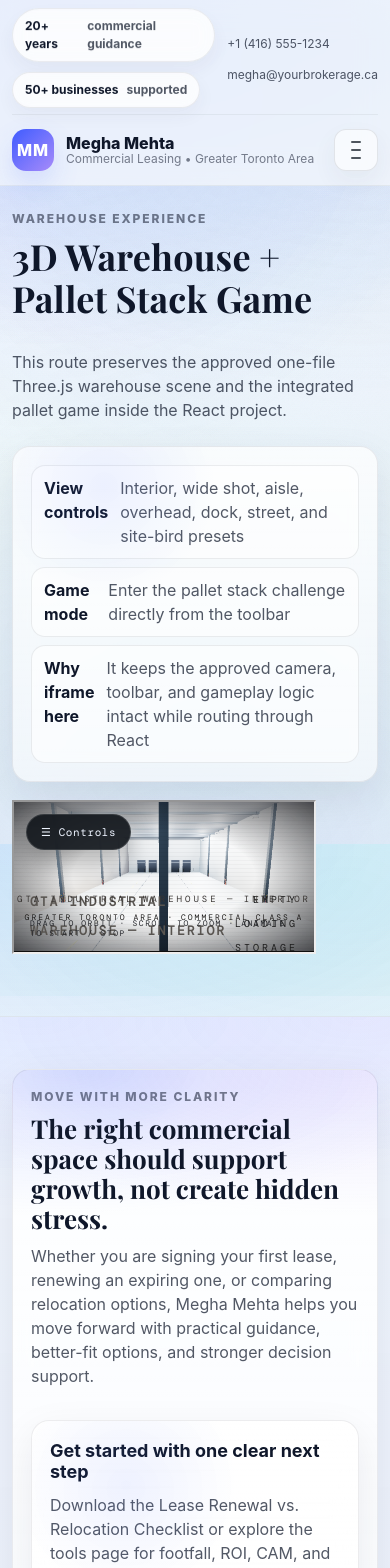
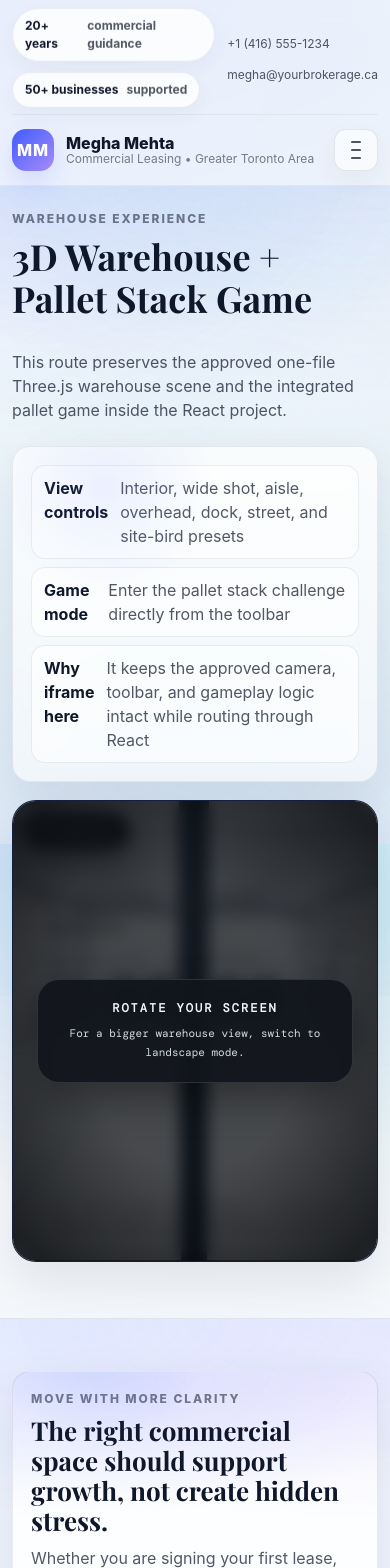
Before and after one commit to aniketsrivastava81/test_warehouse, a React (Vite) app: page /warehouse in a window 390 px wide. Shown: the top 1568 px of the page. Built offline with nearby package versions, Linux system fonts and the light colour scheme; a web font is replaced by a local one.

Commit message:
warehouse game fix
testing fullscreen of warehouse game
removed confusing syntax

```diff
--- a/index.html
+++ b/index.html
@@ -11,8 +11,9 @@
     <link rel="preconnect" href="https://fonts.googleapis.com">
     <link rel="preconnect" href="https://fonts.gstatic.com" crossorigin>
     <link href="https://fonts.googleapis.com/css2?family=Playfair+Display:wght@600;700&display=swap" rel="stylesheet">
+  </head>
+  <body>
     <div id="root"></div>
     <script type="module" src="/src/main.jsx"></script>
-  </head>
-  <body></body>
+  </body>
 </html>
--- a/src/main.jsx
+++ b/src/main.jsx
@@ -5,6 +5,7 @@ import App from "./App";
 import "leaflet/dist/leaflet.css";
 import "./styles/base.css";
 import "./styles/landing.css";
+import "./styles/app.css";
 import "./styles/react-addons.css";
 
 ReactDOM.createRoot(document.getElementById("root")).render(
--- a/src/styles/app.css
+++ b/src/styles/app.css
@@ -1,9 +1,12 @@
 .app-shell { position: relative; min-height: 100vh; }
 .nav a.active { color: var(--brand-strong); }
 .listingtype2-highlight { padding-top: 0; }
-.iframe-shell {
+
+.iframe-shell,
+.warehouse-page-shell {
   position: relative;
   width: 100%;
+  min-width: 0;
   aspect-ratio: 16 / 10;
   border-radius: 24px;
   overflow: hidden;
@@ -11,17 +14,50 @@
   background: #06101d;
   box-shadow: var(--shadow-card);
 }
-.iframe-shell.compact { aspect-ratio: 16 / 9; }
-.iframe-shell iframe {
+
+.iframe-shell.compact {
+  aspect-ratio: 16 / 9;
+}
+
+.iframe-shell iframe,
+.warehouse-page-shell > iframe,
+.warehouse-embed {
+  display: block;
   width: 100%;
   height: 100%;
+  min-height: 700px;
   border: 0;
-  display: block;
   background: #06101d;
 }
+
 .listingtype2-page .listingtype2-grid { margin-bottom: 16px; }
 .home-shell .react-extra-spacing { margin-top: 24px; }
+
 @media (max-width: 980px) {
   .listingtype2-grid,
   .grid.grid-2 { grid-template-columns: 1fr; }
+
+  .iframe-shell,
+  .warehouse-page-shell {
+    aspect-ratio: 16 / 11;
+  }
+
+  .iframe-shell iframe,
+  .warehouse-page-shell > iframe,
+  .warehouse-embed {
+    min-height: 560px;
+  }
 }
+
+@media (max-width: 700px) {
+  .iframe-shell,
+  .warehouse-page-shell {
+    aspect-ratio: auto;
+  }
+
+  .iframe-shell iframe,
+  .warehouse-page-shell > iframe,
+  .warehouse-embed {
+    min-height: 460px;
+  }
+}
```
